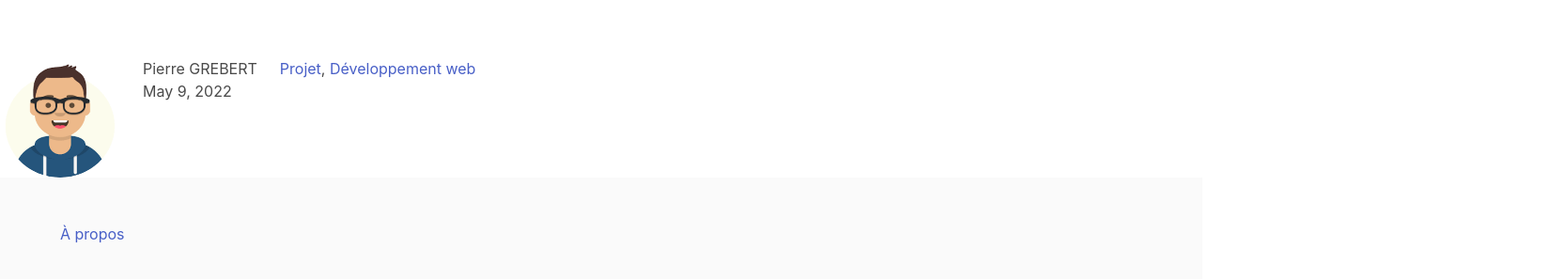
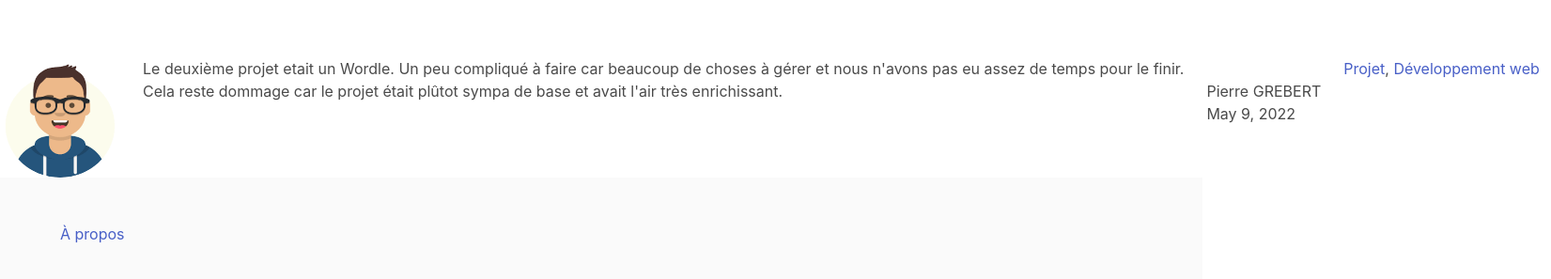
Before and after one commit to pierre-grebert/Portfolio, a plain HTML site: page projets/projet2/index.html in a window 1280 px wide. Shown: the part 139-436 px from the top of the page at 94% size, 1651 px wide, since content can reach past the window. Drawn offline with nearby package versions, Linux system fonts and the light colour scheme.

Commit message:
ChangeLastToday

```diff
--- a/projets/projet2/index.html
+++ b/projets/projet2/index.html
@@ -79,6 +79,13 @@
         </div>
     </div>
     <div class="column is-narrow">
+        Le deuxième projet etait un Wordle.
+        Un peu compliqué à faire car beaucoup de choses à gérer et nous n'avons pas eu assez de temps pour le finir.
+        <br>
+        Cela reste dommage car le projet était plûtot sympa de base et avait l'air très enrichissant.
+    </div>
+    <div class="column is-narrow">
+        <br>
       Pierre GREBERT
       <br>May 9, 2022
     </div>
```
Also changed, not shown: projets/projet1/index.html (+1 -0 lines), projets/projet3/index.html (+4 -0 lines).
